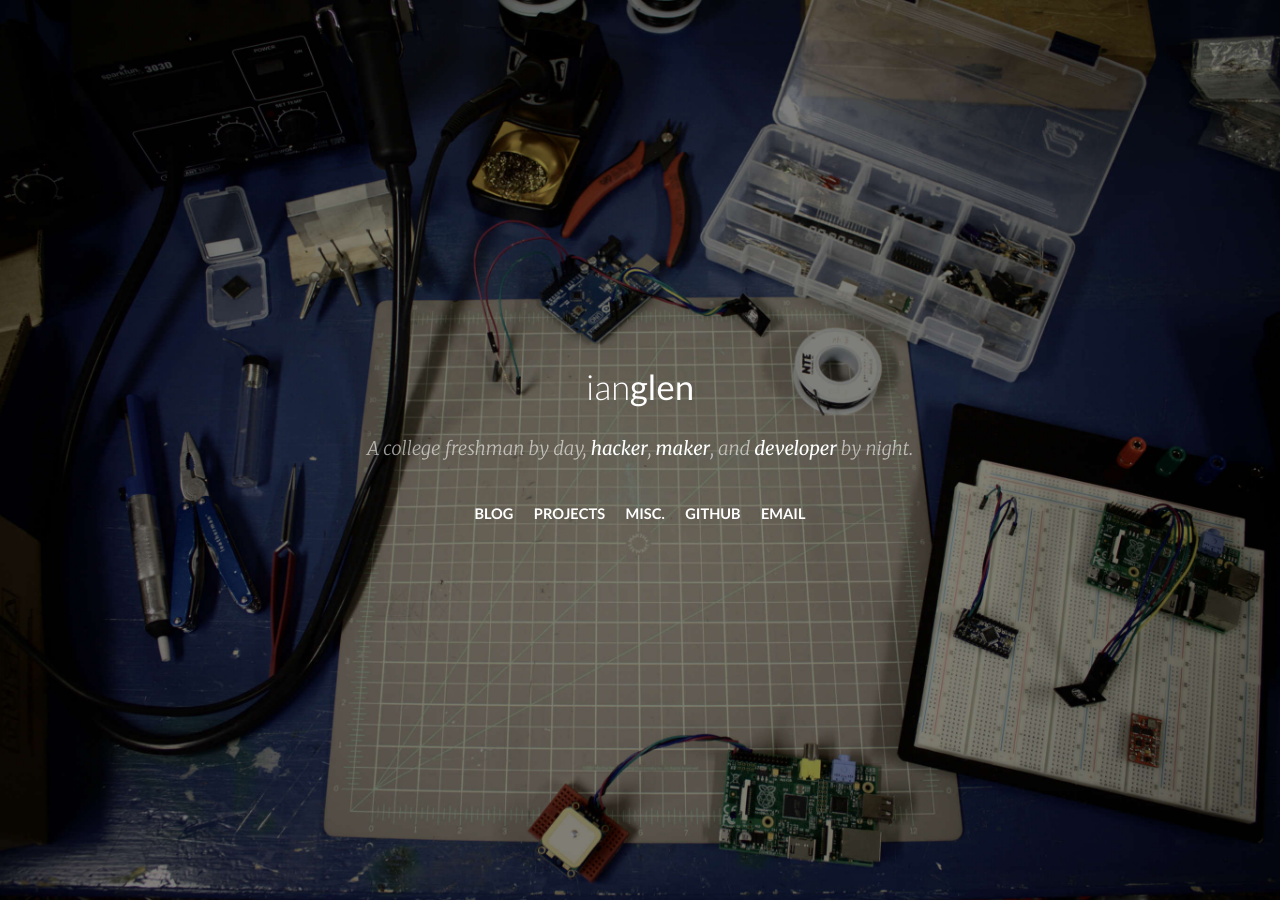
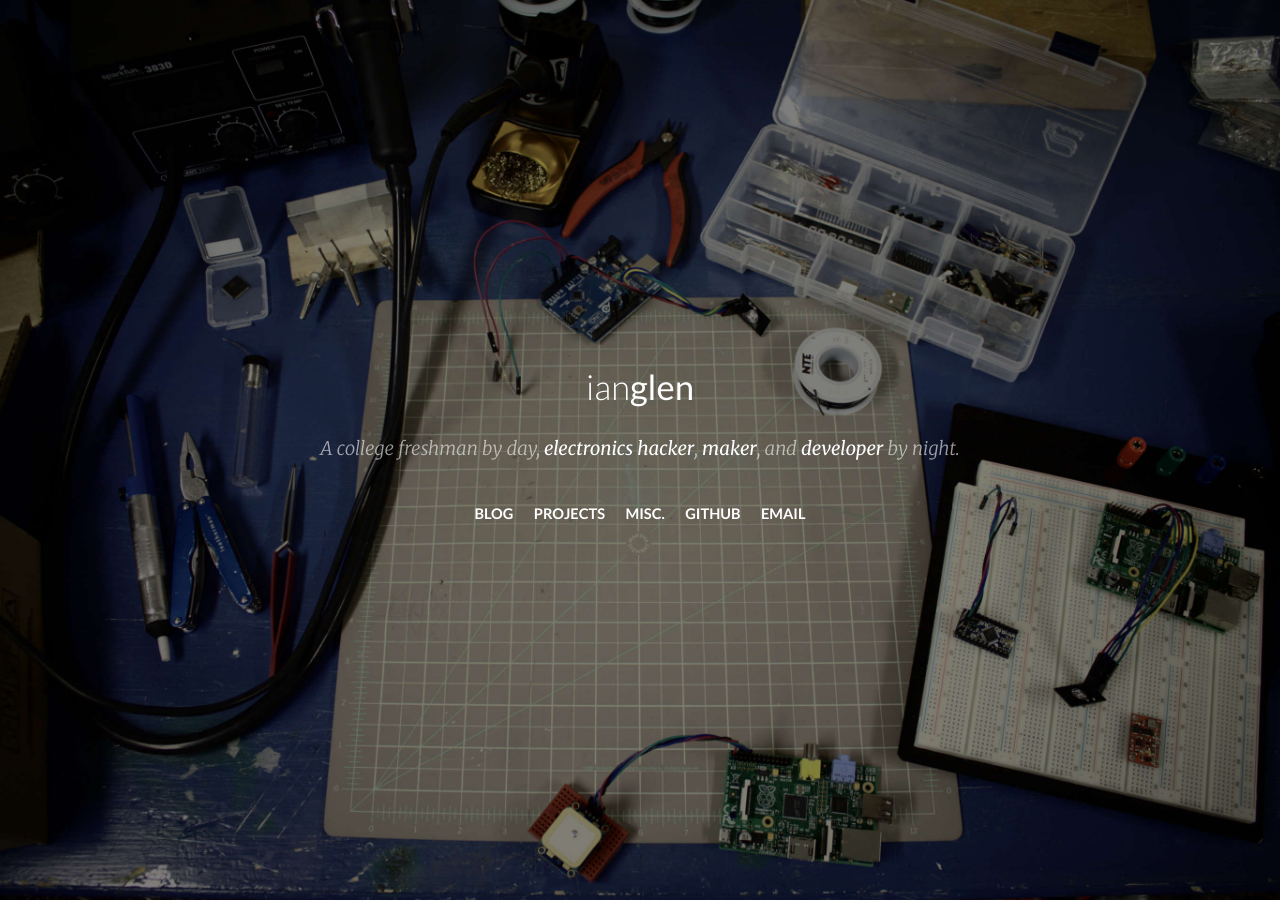
Before and after one commit to codeThatThinks/ianglen.me, a Jekyll site: the page built from index.html, in a window 1280 px wide. Built offline with Jekyll 4.4.1, drawn with Linux system fonts in a browser that asks for light colours; Markdown is read by kramdown in place of the engine named in the settings.

Commit message:
Updated bio

```diff
--- a/_config.yml
+++ b/_config.yml
@@ -7,8 +7,8 @@
 firstName: Ian
 lastName: Glen
 gender: Male
-description: A college freshman by day, hacker, maker, and developer by night.
-landingDescription: A college freshman by day, <b>hacker</b>, <b>maker</b>, and <b>developer</b> by night.
+description: A college freshman by day, electronics hacker, maker, and developer by night.
+landingDescription: A college freshman by day, <b>electronics hacker</b>, <b>maker</b>, and <b>developer</b> by night.
 jobTitle: Hacker, Maker, Developer
 email: ian@ianglen.me
 
```
